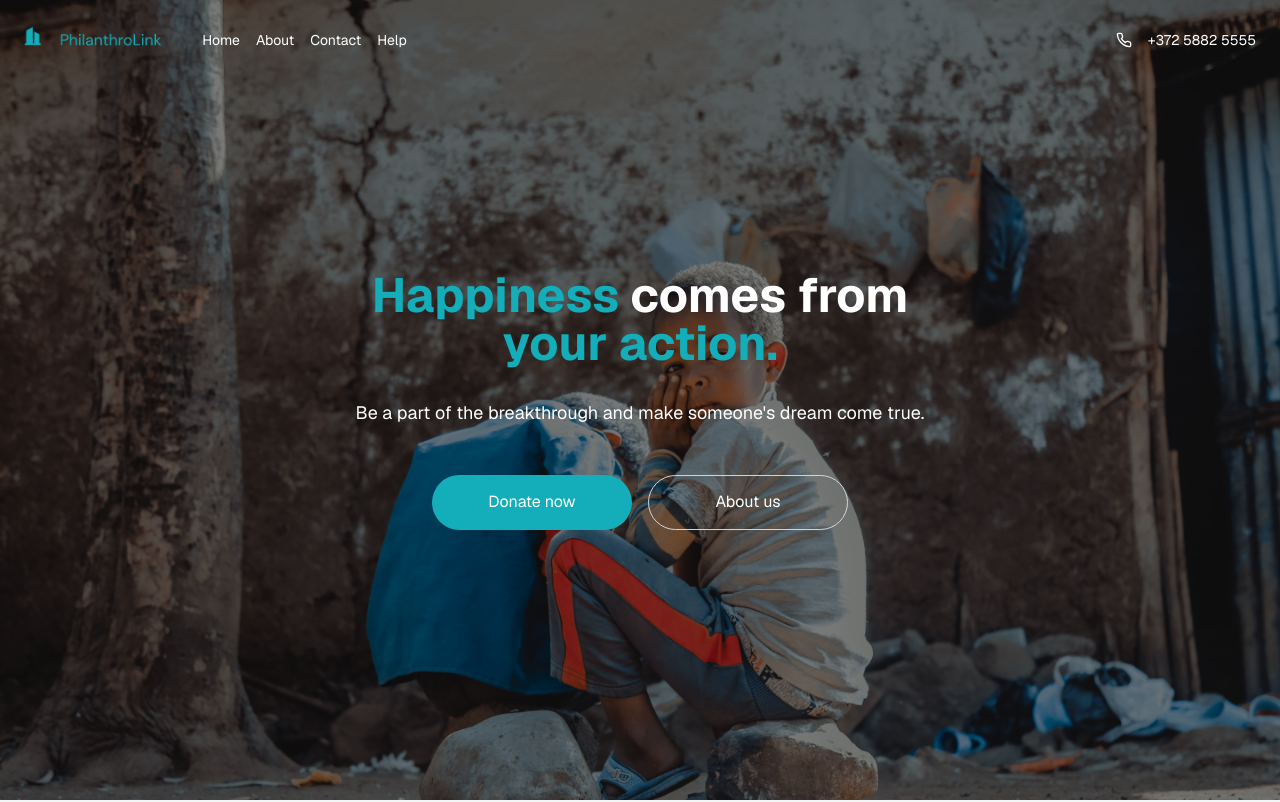
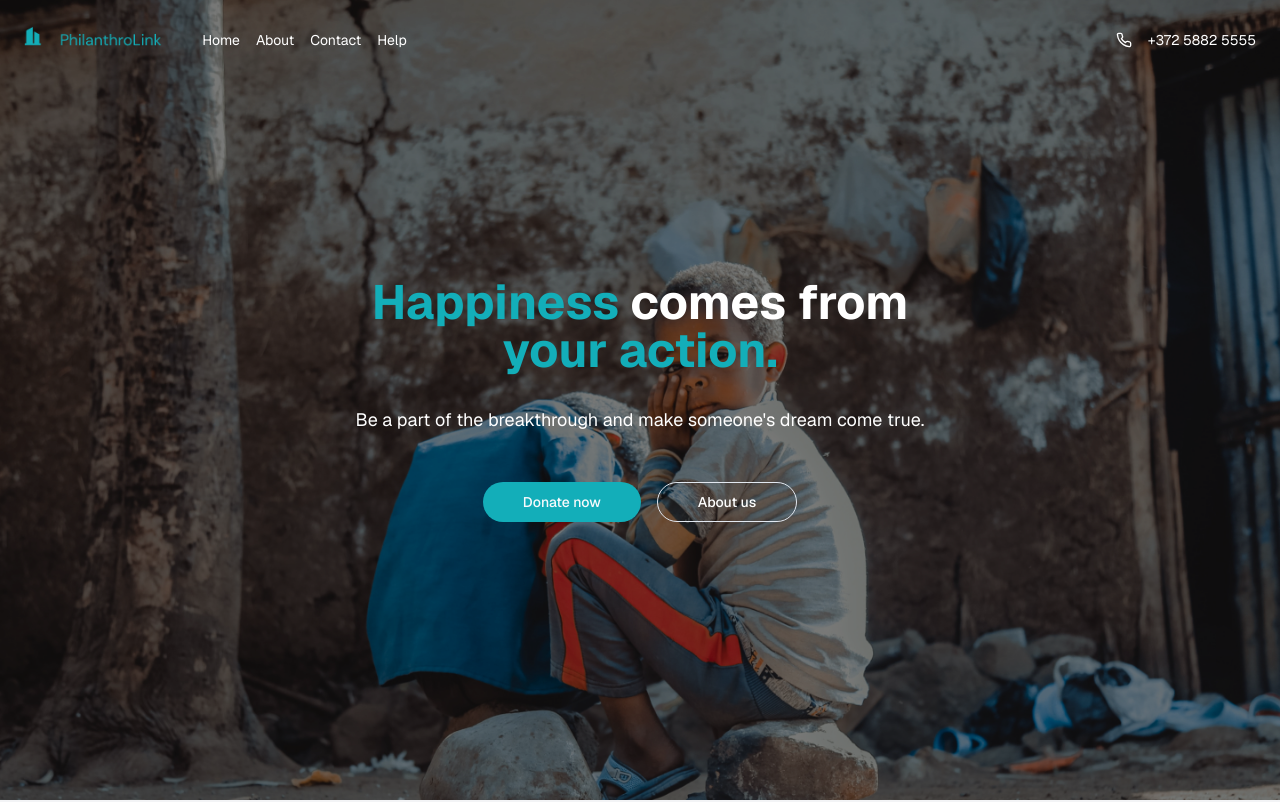
Before and after one commit to digital-explorers-2/philanthro-link, a Next.js app: page / in a window 1280 px wide. Shown: the top 802 px of the page. Built offline with nearby package versions, Linux system fonts and the light colour scheme.

Commit message:
style (hero): add shadcn button replacing hardcoded button

```diff
--- a/components/HeroSection.tsx
+++ b/components/HeroSection.tsx
@@ -1,4 +1,5 @@
-import React from 'react';
+import React from "react";
+import { Button } from "./ui/button";
 
 export default function HeroSection() {
   return (
@@ -6,20 +7,25 @@ export default function HeroSection() {
       <h1 className="text-4xl md:text-5xl font-bold text-center font-dm-sans text-primary mb-4 md:mb-8">
         <span>Happiness</span>
         <span className="text-white"> comes from</span>
-         <br />
+        <br />
         <span>your action.</span>
       </h1>
       <p className="text-base md:text-lg font-normal text-center text-white mb-4 md:mb-8">
         Be a part of the breakthrough and make someone's dream come true.
       </p>
-      <img src="/hero-bg.jpg" alt="Hero" className="absolute inset-0 object-cover w-full h-full brightness-50 z-[-1]" />
-      <div className="flex flex-row mt-4"> {/* Always use flex-row for horizontal alignment */}
-        <button className="w-[180px] h-[45px] md:w-[200px] md:h-[55px] px-4 md:px-8 bg-primary rounded-full text-white mb-2 md:mr-4 md:mb-0 mr-4">
-          Donate now
-        </button>
-        <button className="w-[180px] h-[45px] md:w-[200px] md:h-[55px] px-4 md:px-8 bg-transparent rounded-full border hover:bg-primary border-gray-300 text-white">
+      <img
+        src="/hero-bg.jpg"
+        alt="Hero"
+        className="absolute inset-0 object-cover w-full h-full brightness-50 z-[-1]"
+      />
+      <div className="flex flex-row mt-4 gap-4">
+        <Button className="rounded-full px-10">Donate now</Button>
+        <Button
+          variant="outline"
+          className="rounded-full px-10 bg-transparent text-white hover:text-black"
+        >
           About us
-        </button>
+        </Button>
       </div>
     </div>
   );
```
